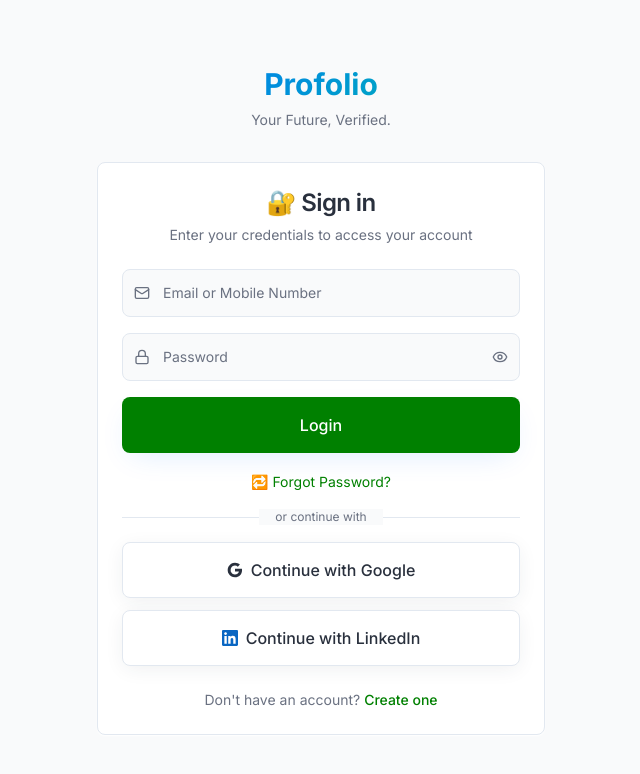
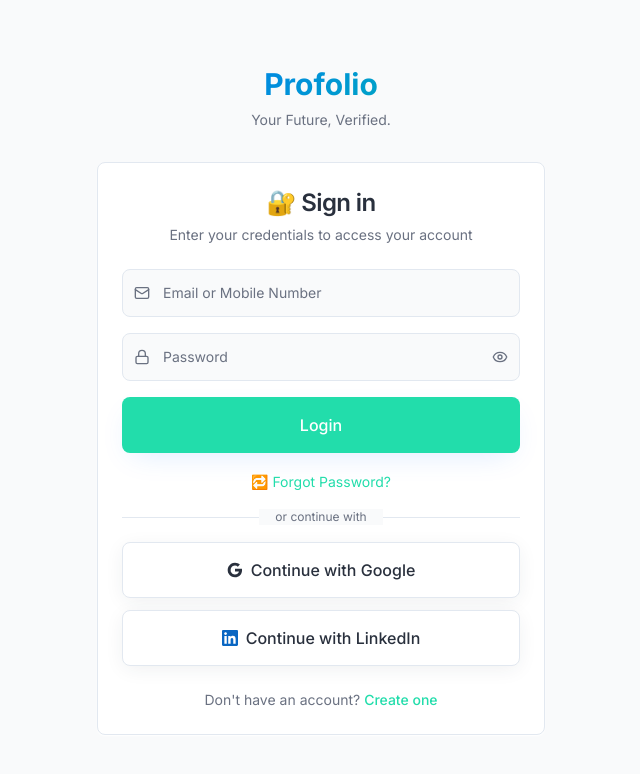
Before and after one commit to anmolanubhab/profolio-login-flow, a React (Vite) app: page / in a window 1280 px wide. Shown: the top 774 px of the page, without its empty margins (319-959 px from the left). Built offline with nearby package versions, Linux system fonts and the light colour scheme.

Commit message:
Change accent color
Update accent color to #23DDAC.

```diff
--- a/src/index.css
+++ b/src/index.css
@@ -17,7 +17,7 @@ All colors MUST be HSL.
     --popover: 0 0% 100%;
     --popover-foreground: 220 20% 20%;
 
-    --primary: 120 100% 25%;
+    --primary: 164 73% 50%;
     --primary-foreground: 0 0% 100%;
 
     --secondary: 220 14% 96%;
```
